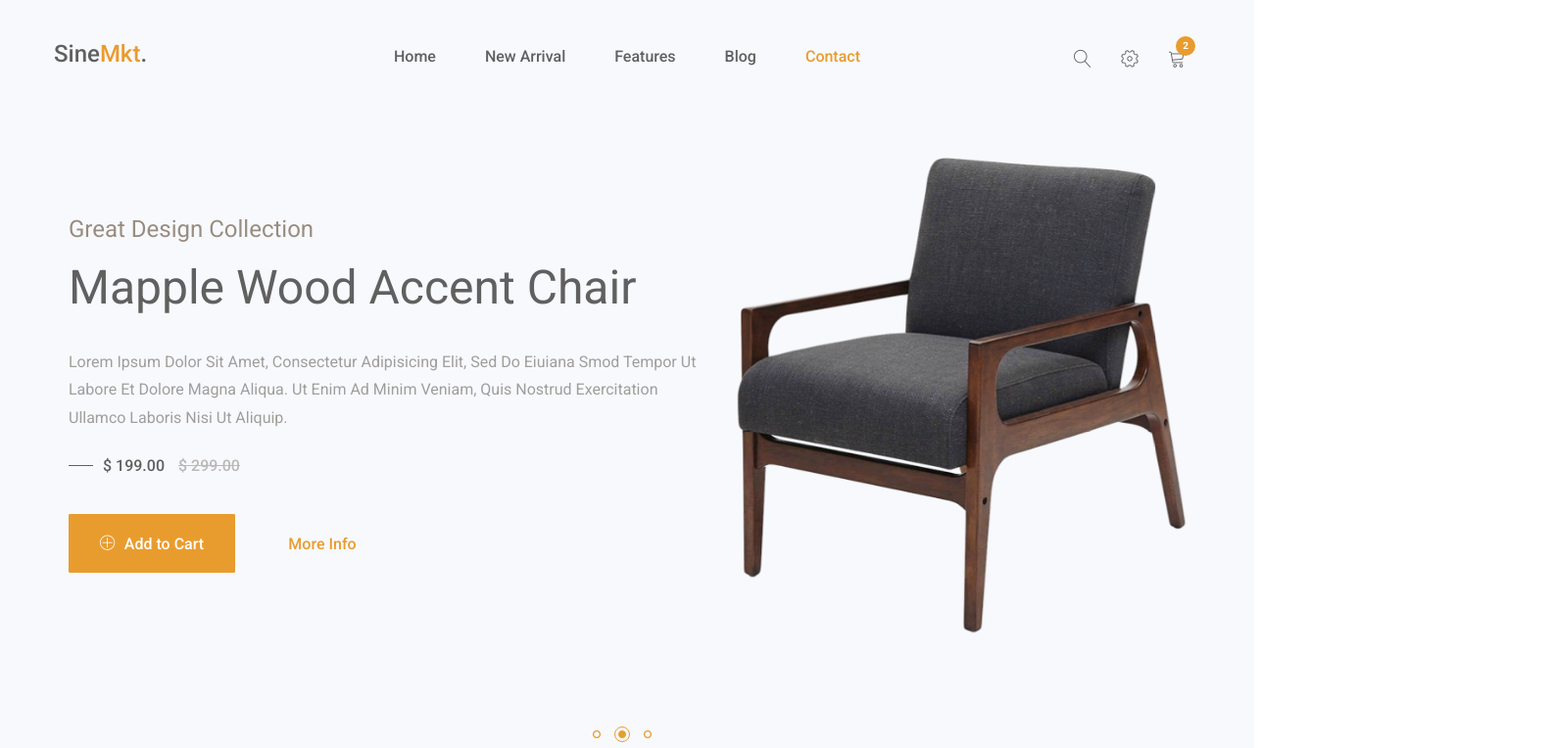
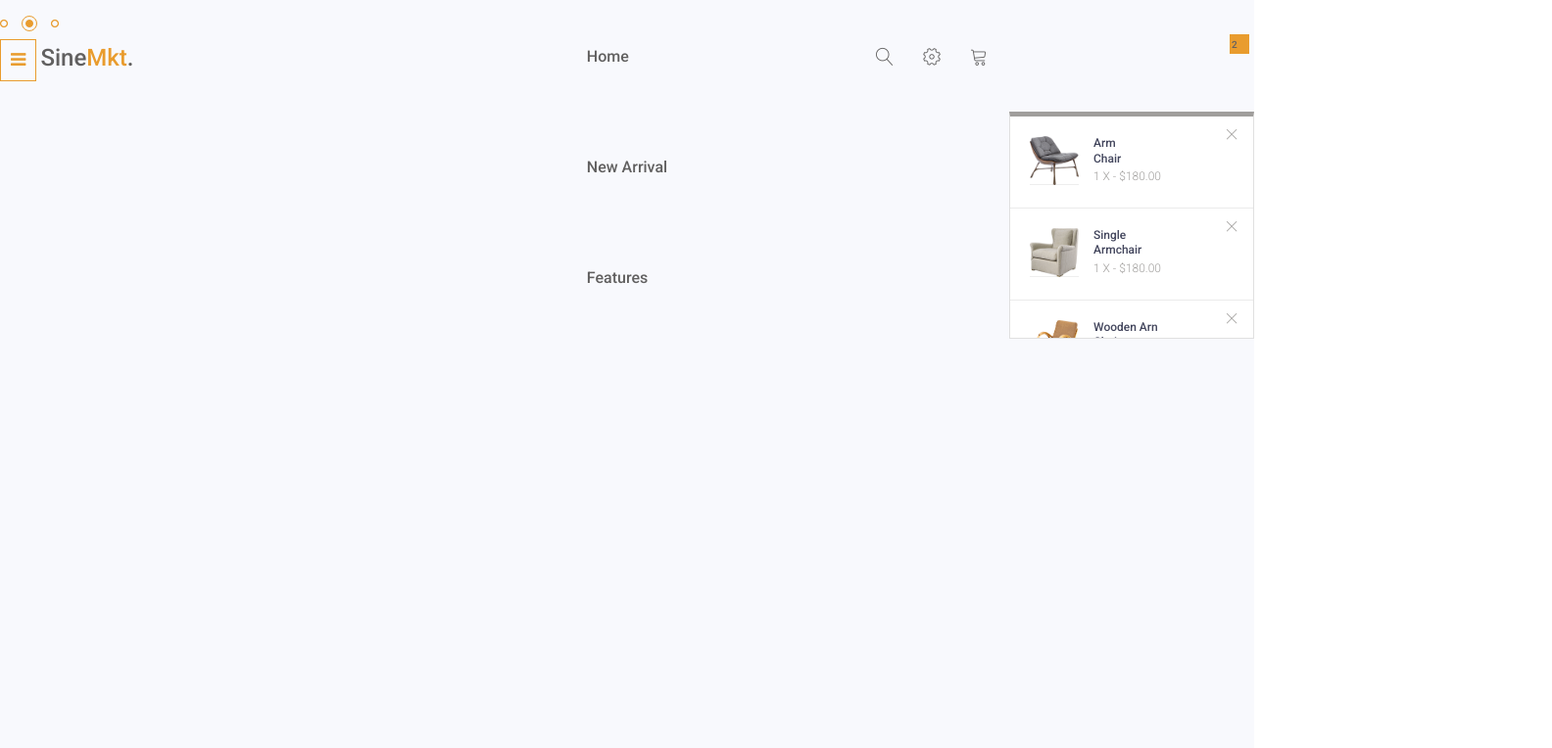
Before and after one commit to Giorgikekelidze12/furniture, a plain HTML site: page index.html in a window 1280 px wide. Shown: the top 764 px of the page at 98% size, 1584 px wide, since content can reach past the window. Drawn offline with nearby package versions, Linux system fonts and the light colour scheme.

Commit message:
Update index.html

```diff
--- a/index.html
+++ b/index.html
@@ -31,7 +31,7 @@
 		<link rel="stylesheet" href="assets/css/owl.theme.default.min.css">
 
         <!--bootstrap.min.css-->
-        <link rel="stylesheet" href="assets/css/bootstrap.min.css">
+
 
 		<!-- bootsnav -->
 		<link rel="stylesheet" href="assets/css/bootsnav.css" >
```
